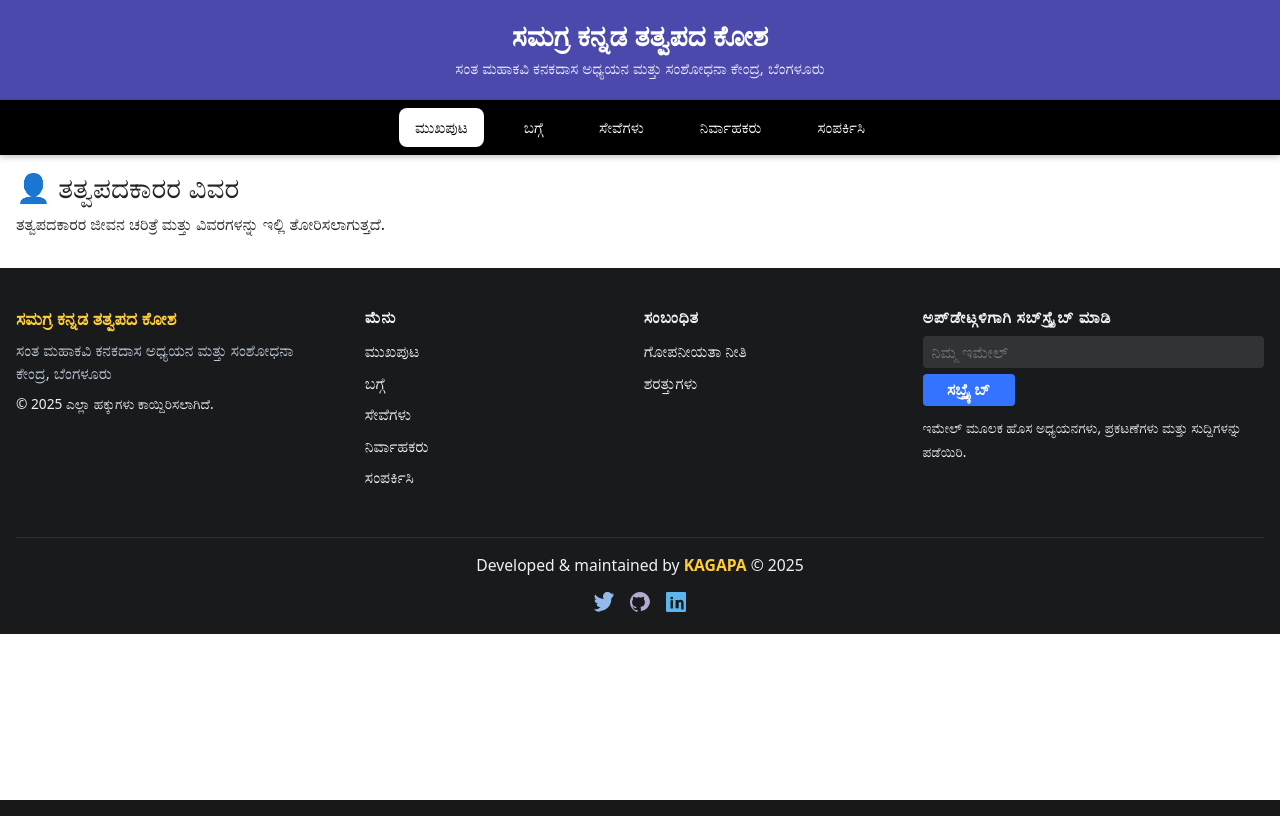
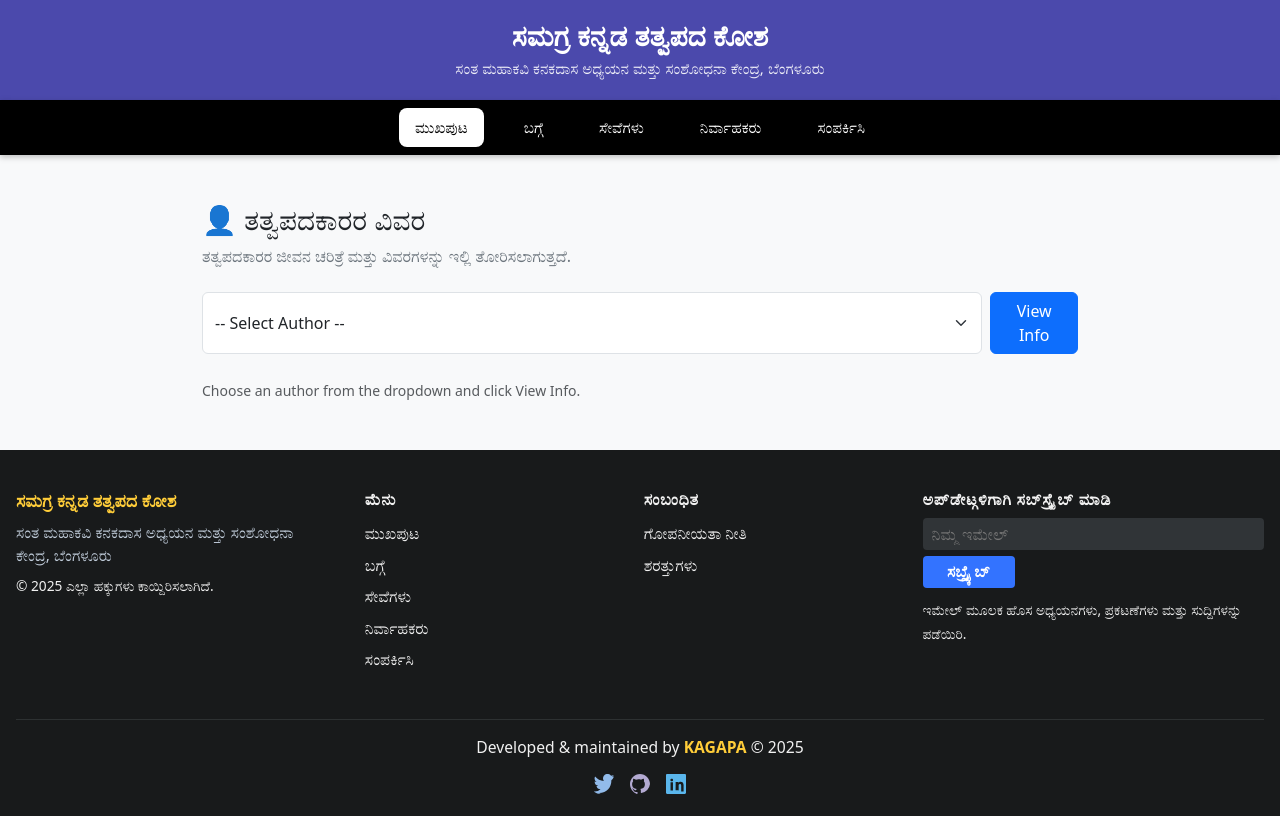
Before and after one commit to kagapa-blr/kannada-tattvapada, a Flask app: page /right-section/tatvapadakara_vivarane in a window 1280 px wide. Run offline with Flask 3, Linux system fonts and the light colour scheme; parts of the project's set-up code (start-up, migrations or seed data) failed here and were passed over; some libraries are stand-ins or nearby versions.

Commit message:
author information available for users

```diff
--- a/app/static/js/apiEndpoints.js
+++ b/app/static/js/apiEndpoints.js
@@ -58,6 +58,7 @@ const apiEndpoints = {
         tippani: `${BASE_URL}/right-section/tippani`,
         arthakosha: `${BASE_URL}/right-section/arthakosha`,
         sampadakaraNudi: `${BASE_URL}/right-section/user_document`,
+        tatvapadakara_vivarane: `${BASE_URL}/right-section/tatvapadakara_vivarane`,
     },
 
     rightSection: {
--- a/app/static/js/main.js
+++ b/app/static/js/main.js
@@ -204,6 +204,7 @@ function setupNavigation() {
         right_section_tippani: apiEndpoints.rightSectionUI.tippani,
         right_section_arthakosha: apiEndpoints.rightSectionUI.arthakosha,
         right_section_sampadakara_nudi: apiEndpoints.rightSectionUI.sampadakaraNudi,
+        right_section_tatvapadakara_vivarane: apiEndpoints.rightSectionUI.tatvapadakara_vivarane,
         btnBiography: apiEndpoints.rightSection.tatvapadakaraVivarane,
 
     };
--- a/app/templates/right_section/tatvapadakara_vivarane.html
+++ b/app/templates/right_section/tatvapadakara_vivarane.html
@@ -1,26 +1,50 @@
 <!DOCTYPE html>
-<html lang="en">
+<html lang="kn">
 
 <head>
-    <meta charset="UTF-8">
-    <meta name="viewport" content="width=device-width, initial-scale=1.0">
-    <title>tatvapadakara vivarane</title>
-    <!-- 1. Bootstrap CSS -->
+    <meta charset="UTF-8" />
+    <meta name="viewport" content="width=device-width, initial-scale=1" />
+    <title>ತತ್ವಪದಕಾರರ ವಿವರ</title>
+    <!-- Bootstrap CSS -->
     <link rel="stylesheet" href="{{ url_for('static', filename='bootstrap/css/bootstrap.min.css') }}" />
-
-    <!-- 2. Custom CSS -->
     <link rel="stylesheet" href="{{ url_for('static', filename='css/navbar.css') }}" />
-
 </head>
 
-<body>
+<body class="bg-light d-flex flex-column min-vh-100">
+
     <!-- Navbar -->
     {% include 'navbar.html' %}
-    <div class="p-3">
-        <h3>👤 ತತ್ವಪದಕಾರರ ವಿವರ</h3>
-        <p>ತತ್ವಪದಕಾರರ ಜೀವನ ಚರಿತ್ರೆ ಮತ್ತು ವಿವರಗಳನ್ನು ಇಲ್ಲಿ ತೋರಿಸಲಾಗುತ್ತದೆ.</p>
-    </div>
 
+    <main class="container my-5 flex-grow-1" style="max-width: 900px;">
+        <header class="mb-4">
+            <h3>👤 ತತ್ವಪದಕಾರರ ವಿವರ</h3>
+            <p class="text-secondary">ತತ್ವಪದಕಾರರ ಜೀವನ ಚರಿತ್ರೆ ಮತ್ತು ವಿವರಗಳನ್ನು ಇಲ್ಲಿ ತೋರಿಸಲಾಗುತ್ತದೆ.</p>
+        </header>
+
+        <!-- Author Select & Button -->
+        <form class="d-flex gap-2 mb-4" id="authorForm" aria-label="Select and view author details">
+            <label for="authorSelect" class="visually-hidden">Select Author</label>
+            <select id="authorSelect" class="form-select flex-grow-1" aria-required="true"
+                aria-describedby="helpAuthorSelect" required>
+                <option value="" disabled selected>-- Select Author --</option>
+            </select>
+            <button type="submit" class="btn btn-primary" id="viewAuthorBtn">View Info</button>
+        </form>
+
+        <small id="helpAuthorSelect" class="form-text text-muted mb-3">Choose an author from the dropdown and click View
+            Info.</small>
+
+        <!-- Author Card -->
+        <article id="authorCard" class="card d-none shadow-sm border-secondary">
+            <div class="card-body"
+                style="max-height: 70vh; overflow-y: auto; background-color: #fefefe; border: 1px solid #ced4da; border-radius: 0.375rem; padding: 1.5rem;">
+                <h4 id="authorName" class="card-title fw-semibold mb-3"></h4>
+                <p id="authorCreated" class="text-muted small mb-4"></p>
+                <section id="authorContent" class="card-text fs-6 lh-lg text-break"
+                    style="white-space: pre-wrap; word-wrap: break-word;"></section>
+            </div>
+        </article>
+    </main>
 
     <!-- Custom Loader -->
     {% include 'customLoader.html' %}
@@ -28,12 +52,90 @@
     <!-- Footer -->
     {% include 'footer.html' %}
 
-    <!-- 1. Bootstrap JS -->
+    <!-- Bootstrap JS -->
     <script src="{{ url_for('static', filename='bootstrap/js/bootstrap.bundle.min.js') }}"></script>
-
-    <!-- 2. Custom JS -->
     <script src="{{ url_for('static', filename='js/navbar.js') }}"></script>
 
+    <script>
+        const authorSelect = document.getElementById("authorSelect");
+        const authorCard = document.getElementById("authorCard");
+        const authorName = document.getElementById("authorName");
+        const authorCreated = document.getElementById("authorCreated");
+        const authorContent = document.getElementById("authorContent");
+        const authorForm = document.getElementById("authorForm");
+
+        // Fetch all authors and populate the dropdown
+        async function loadAuthors() {
+            try {
+                const response = await fetch("/api/v1/authors");
+                if (!response.ok) throw new Error("Network response was not OK");
+                const authors = await response.json();
+
+                authors.forEach(a => {
+                    const option = document.createElement("option");
+                    option.value = a.id;
+                    option.textContent = a.author_name;
+                    authorSelect.appendChild(option);
+                });
+
+                // Optional: auto-select first author and load info
+                if (authors.length > 0) {
+                    authorSelect.value = authors[0].id;
+                    await viewAuthor(authors[0].id);
+                }
+            } catch (err) {
+                console.error("Failed to load authors:", err);
+                alert("Failed to load authors. Please try again later.");
+            }
+        }
+
+        // Fetch single author details by ID and display
+        async function viewAuthor(selectedId) {
+            const id = selectedId || authorSelect.value;
+            if (!id) {
+                alert("Please select an author.");
+                return;
+            }
+
+            authorCard.classList.remove("d-none");
+            authorName.textContent = "Loading...";
+            authorCreated.textContent = "";
+            authorContent.textContent = "Please wait...";
+            authorContent.style.opacity = 0;
+
+            try {
+                const response = await fetch(`/api/v1/authors/${id}`);
+                if (!response.ok) throw new Error("Author not found");
+                const data = await response.json();
+
+                authorName.textContent = data.author_name;
+                authorCreated.textContent =
+                    `Created: ${new Date(data.created_at).toLocaleString()} | Updated: ${new Date(data.updated_at).toLocaleString()}`;
+                authorContent.innerHTML = data.content || "<em>No content available.</em>";
+
+                // Fade in content smoothly
+                setTimeout(() => {
+                    authorContent.style.transition = "opacity 0.5s ease-in-out";
+                    authorContent.style.opacity = 1;
+                }, 50);
+
+            } catch (err) {
+                console.error(err);
+                authorName.textContent = "";
+                authorCreated.textContent = "";
+                authorContent.textContent = "Failed to load content. Please try again.";
+                authorContent.style.opacity = 1;
+            }
+        }
+
+        authorForm.addEventListener("submit", async event => {
+            event.preventDefault();
+            await viewAuthor();
+        });
+
+        // Initialize page
+        loadAuthors();
+    </script>
 </body>
 
 </html>
```
